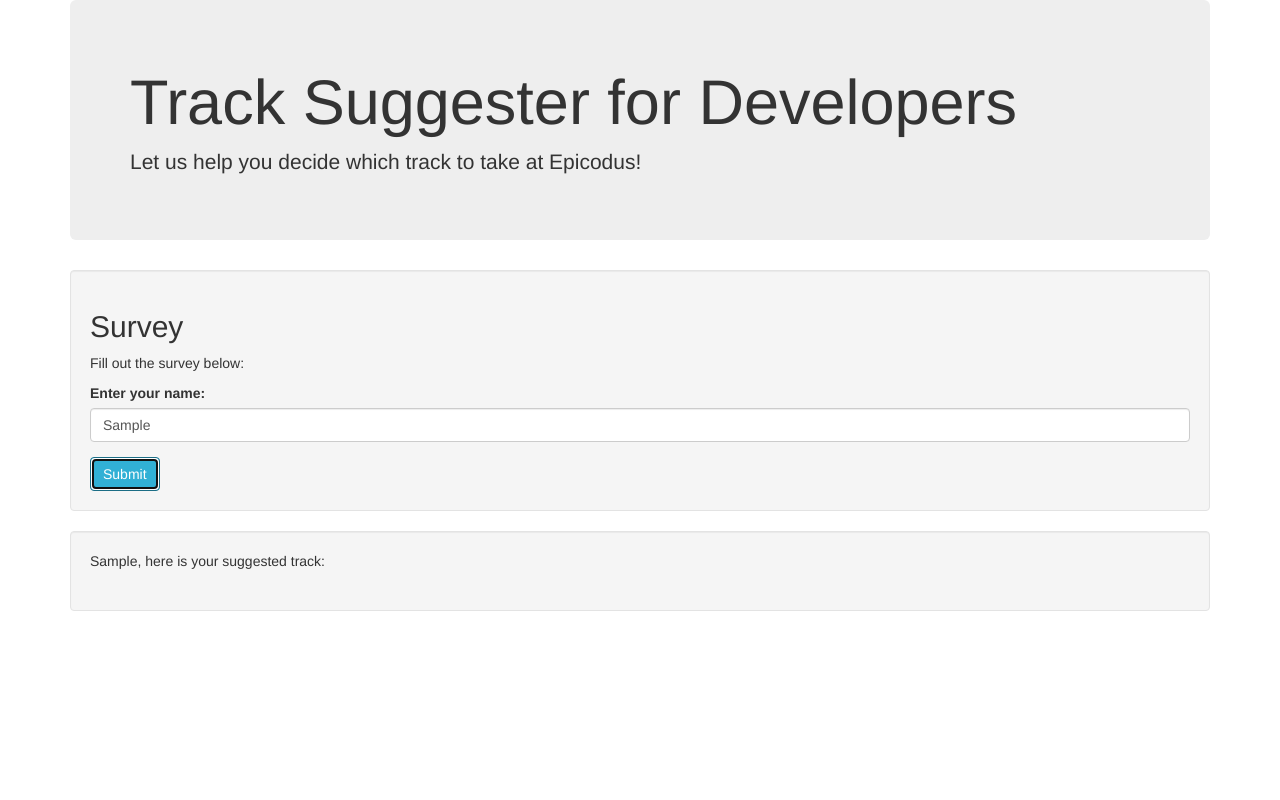
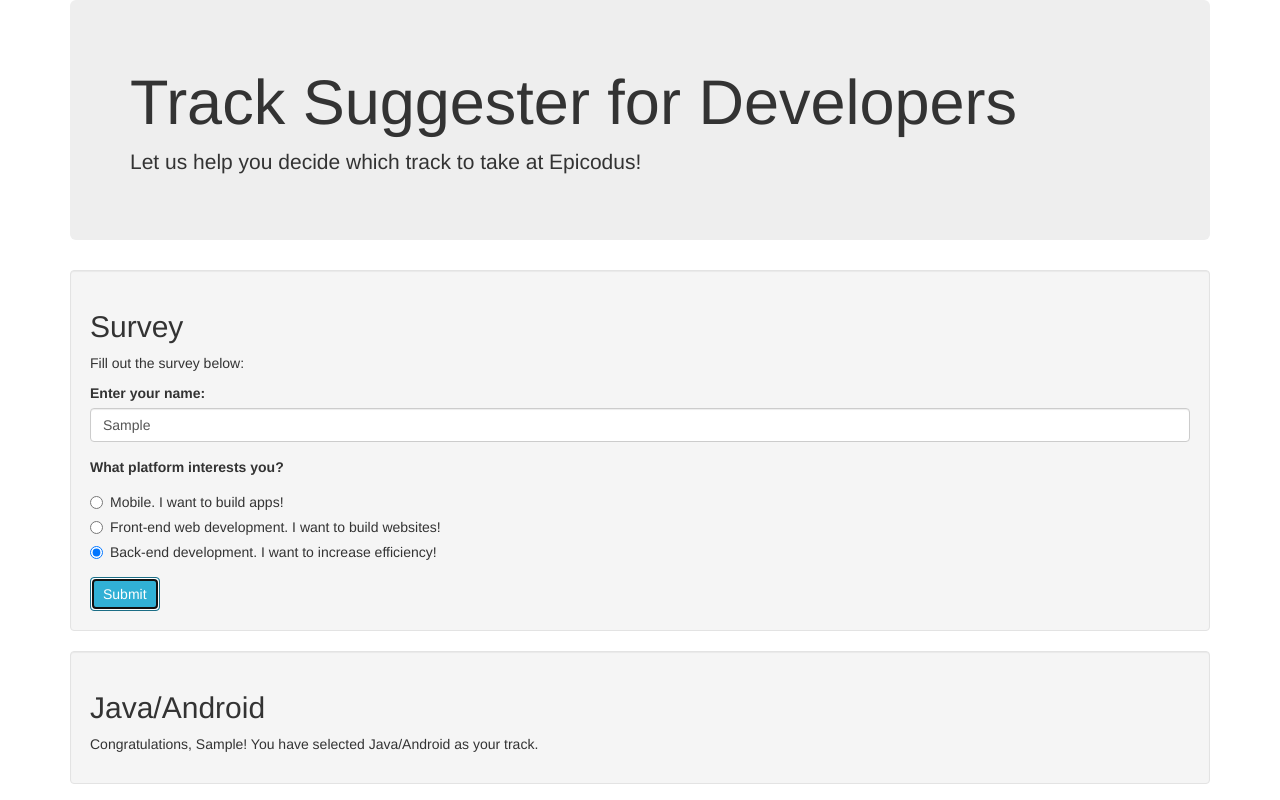
Before and after one commit to brenderbee/track-suggester, a plain HTML site: page index.html in a window 1280 px wide. Both pictures are taken after typing "Sample" into the empty fields and a click on the button "Submit". Shown: the top 800 px of the page. Drawn offline with Linux system fonts and the light colour scheme.

Commit message:
Add survey results and platform question.

```diff
--- a/css/styles.css
+++ b/css/styles.css
@@ -1,3 +1,3 @@
-#result {
+#java {
   display: none;
 }
--- a/index.html
+++ b/index.html
@@ -23,12 +23,49 @@
             <label for="name">Enter your name:</label>
             <input id="name" class="form-control" type="text">
           </div>
+<!-- NOTE: platform section -->
+          <div class="form-group">
+            <label for="platform">What platform interests you?</label>
+            <div class="radio">
+              <label>
+              <input type="radio" name="platform" value="mobile" checked>
+                Mobile. I want to build apps!
+              </label>
+            </div>
+            <div class="radio">
+              <label>
+              <input type="radio" name="platform" value="front" checked>
+                Front-end web development. I want to build websites!
+              </label>
+            </div>
+            <div class="radio">
+              <label>
+              <input type="radio" name="platform" value="back" checked>
+                Back-end development. I want to increase efficiency!
+              </label>
+            </div>
+          </div>
           <button type="submit" class="btn btn-info">Submit</button>
         </form>
       </div>
-      <div class="well" id="result">
-        <p><span class="name"></span>, here is your suggested track:</p>
-        <h2><span class="result"></span></h2>
+<!-- NOTE: Results of survey -->
+      <div class="well" id="java">
+        <div class="result">
+          <h2>Java/Android</h2>
+          <p>Congratulations, <span class="name"></span>! You have selected Java/Android as your track.</p>
+        </div>
+      </div>
+      <div class="well" id="cssreact">
+        <div class="result">
+          <h2>CSS/React</h2>
+          <p>Congratulations, <span class="name"></span>! You have selected CSS/React as your track.</p>
+        </div>
+      </div>
+      <div class="well" id="cnet">
+        <div class="result">
+          <h2>C#/.NET</h2>
+          <p>Congratulations, <span class="name"></span>! You have selected C#/.NET as your track.</p>
+        </div>
       </div>
     </div>
   </body>
--- a/js/scripts.js
+++ b/js/scripts.js
@@ -2,10 +2,19 @@ $(document).ready(function() {
   $("form").submit(function(event) {
     event.preventDefault();
 
+    $("#java").hide();
+    $("#cssreact").hide();
+    $("#cnet").hide();
+
     var inputName = $("input#name").val();
+    var inputPlatform = $("input:radio[name=platform]:checked").val();
 
-    $("#result").show();
-    $("span.name").text(inputName);
+
+
+    $("#java").show();
+    $("#cssreact").show();
+    $("#cnet").show();
+    $(".name").text(inputName);
 
   });
 });
```
Also changed, not shown: 1 other file.
